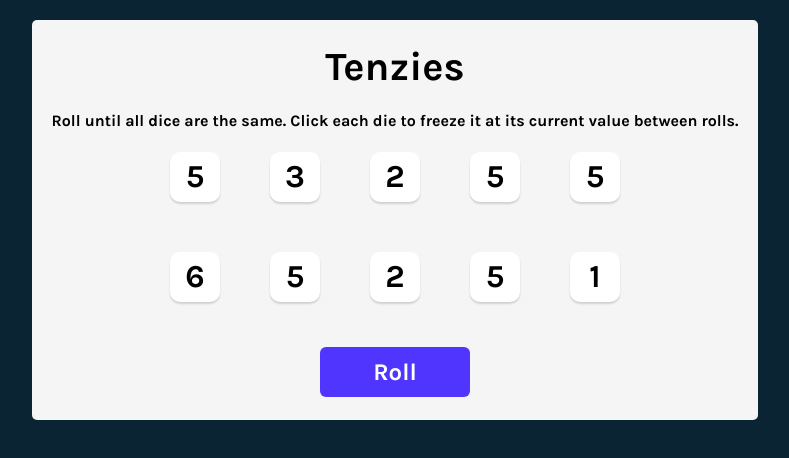
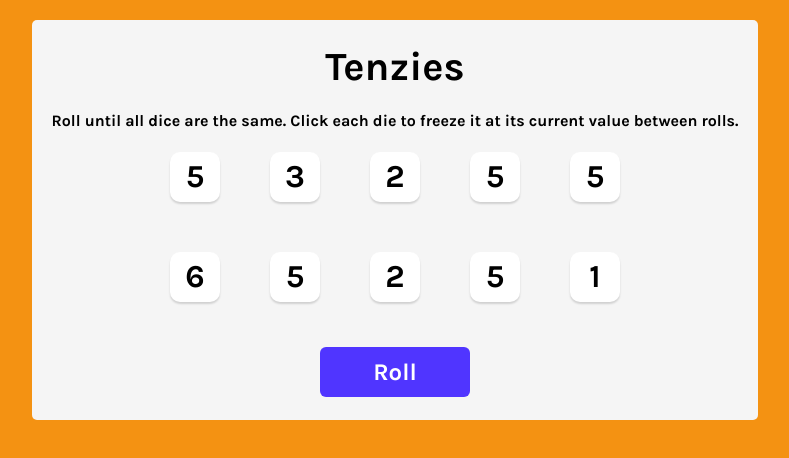
Before and after one commit to dashaunn/TenziesGame, a React (Vite) app in the folder Tenzies/: page / in a window 1280 px wide. Shown: the top 458 px of the page, without its empty margins (245-1034 px from the left). Built offline with nearby package versions, Linux system fonts and the light colour scheme.

Commit message:
update styles

```diff
--- a/Tenzies/src/style.css
+++ b/Tenzies/src/style.css
@@ -7,7 +7,7 @@
 body {
   font-family: 'Karla', sans-serif;
   margin: 0;
-  background-color: #0B2434;
+  background-color: #f49212;
   padding: 20px;
 }
 
```
